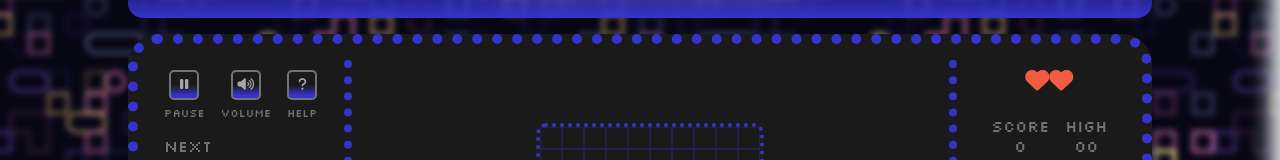
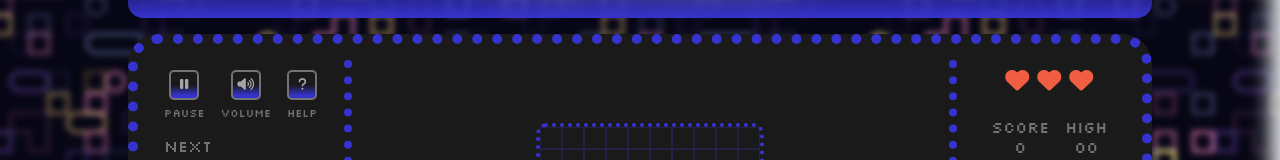
Before and after one commit to zahidala/make-your-game, a plain HTML site: page index.html in a window 1280 px wide. Both pictures are taken after a click on the element "NEW GAME". Shown: the part 141-301 px from the top of the page. Drawn offline with Linux system fonts and the light colour scheme; a web font is replaced by a local one.

Commit message:
styling fixes and fix bug where game would start with one live less

```diff
--- a/static/scripts/game.js
+++ b/static/scripts/game.js
@@ -304,11 +304,11 @@ const updateLivesDisplay = ({ reset = false }) => {
 		for (let i = 0; i < game.lives; i++) {
 			lives.innerHTML += "<i class='fa-solid fa-heart fa-xl'></i>";
 		}
+	} else {
+		// Update lives display
+		const heart = lives.querySelector("i");
+		if (heart) heart.remove();
 	}
-
-	// Update lives display
-	const heart = lives.querySelector("i");
-	if (heart) heart.remove();
 };
 
 const updateTimer = () => {
--- a/static/stylesheets/style.css
+++ b/static/stylesheets/style.css
@@ -172,8 +172,11 @@ html {
 }
 
 .lives {
+	display: flex;
+	gap: 0.5rem;
 	align-self: center;
-	padding-bottom: 10px;
+	padding-block: 10px;
+	padding-bottom: 20px;
 }
 
 .board-container {
```
